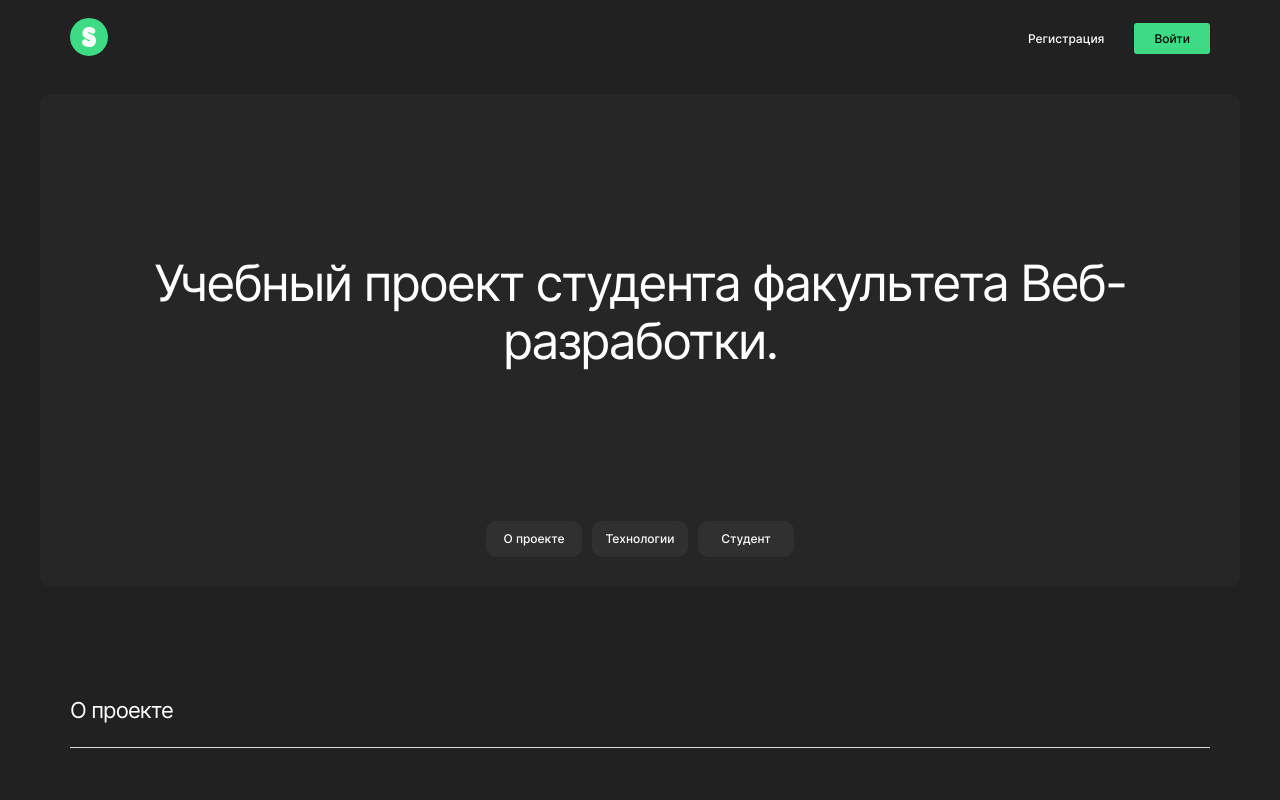
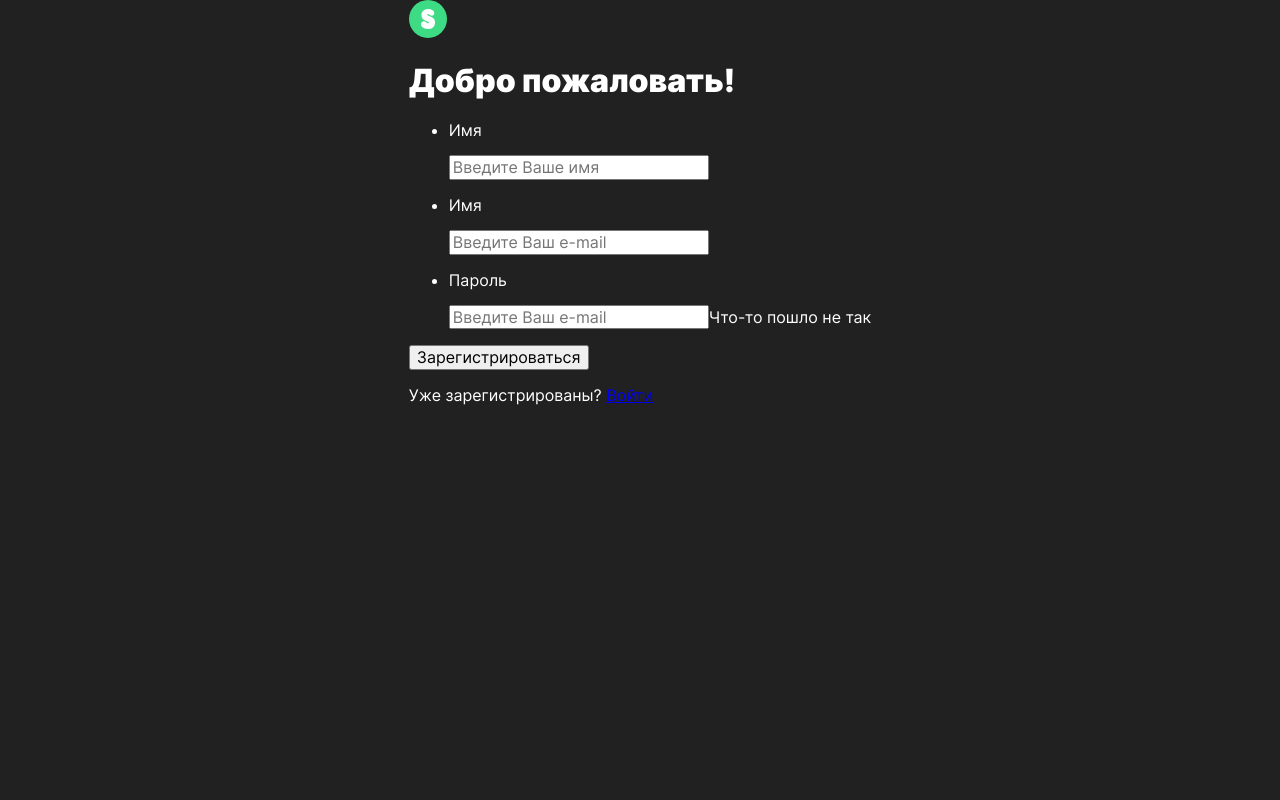
Before and after one commit to Vovkasquid/movies-explorer-frontend, a React (Create React App) app: page /signup in a window 1280 px wide. Shown: the top 800 px of the page. Built offline with nearby package versions, Linux system fonts and the light colour scheme.

Commit message:
feat: разместить все элементы компонента Register

```diff
--- a/src/components/App/App.jsx
+++ b/src/components/App/App.jsx
@@ -5,6 +5,7 @@ import Main from '../Main/Main'
 import Movies from '../Movies/Movies'
 import SavedMovies from '../SavedMovies/SavedMovies'
 import Profile from '../Profile/Profile'
+import Register from '../Register/Register'
 
 function App() {
   return (
@@ -20,6 +21,9 @@ function App() {
           <Route path="/profile">
             <Profile />
           </Route>
+          <Route path="/signup">
+            <Register />
+          </Route>
           <Route path="/">
             <Main />
           </Route>
--- /dev/null
+++ b/src/components/Register/Register.jsx
@@ -0,0 +1,41 @@
+import React from 'react'
+import { Link } from 'react-router-dom'
+import './Register.css'
+import logo from '../../images/logo.svg'
+
+export default function Register() {
+  return (
+    <section className="register">
+      <img src={logo} alt="logo" className="register__logo" />
+      <h1 className="register__title">Добро пожаловать!</h1>
+      <form name="register" className="register__form">
+        <ul className="register__form-input-list">
+          <li className="register__form-input-list-item">
+            <p className="register__form-input-label">Имя</p>
+            <input type="text" className="register__form-input" placeholder="Введите Ваше имя" />
+          </li>
+          <li className="register__form-input-list-item">
+            <p className="register__form-input-label">Имя</p>
+            <input type="email" className="register__form-input" placeholder="Введите Ваш e-mail" />
+          </li>
+          <li className="register__form-input-list-item">
+            <p className="register__form-input-label">Пароль</p>
+            <input type="password" className="register__form-input" placeholder="Введите Ваш e-mail" />
+            <span className="register__form-input-error">Что-то пошло не так</span>
+          </li>
+        </ul>
+        <div className="register__form-button-container">
+          <button type="submit" className="register__form-submit">
+            Зарегистрироваться
+          </button>
+          <p className="register__form-helper-text">
+            Уже зарегистрированы?{' '}
+            <Link className="register__form-link" to="/signin">
+              Войти
+            </Link>
+          </p>
+        </div>
+      </form>
+    </section>
+  )
+}
```
Also changed, not shown: src/components/Register/Register.css (added).
